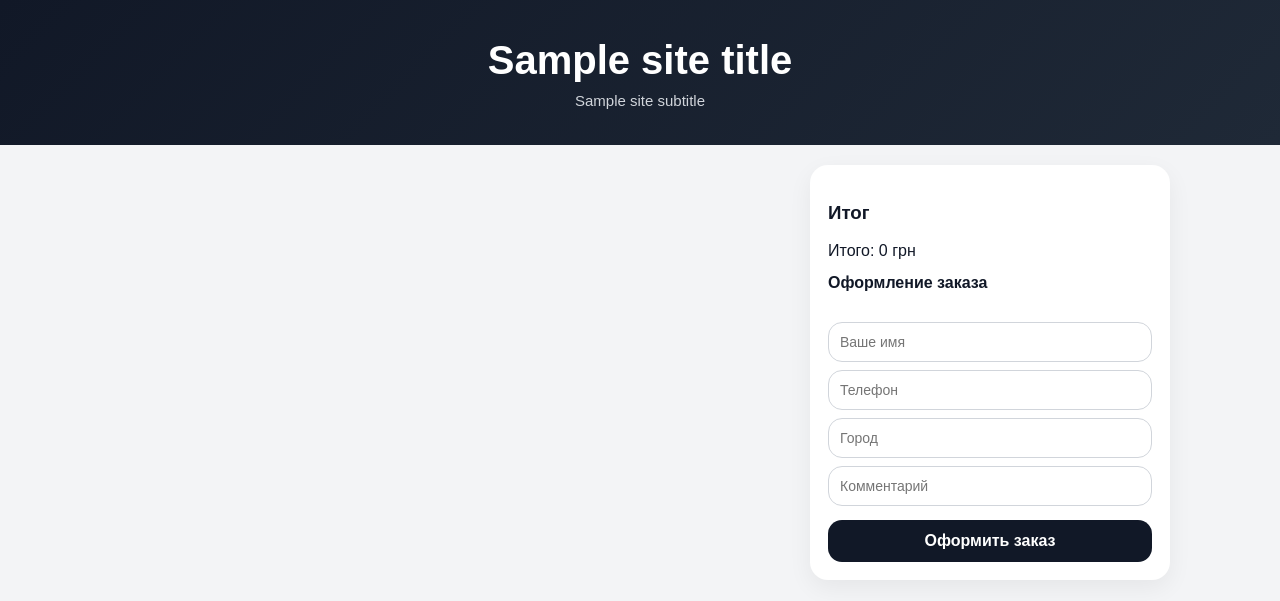
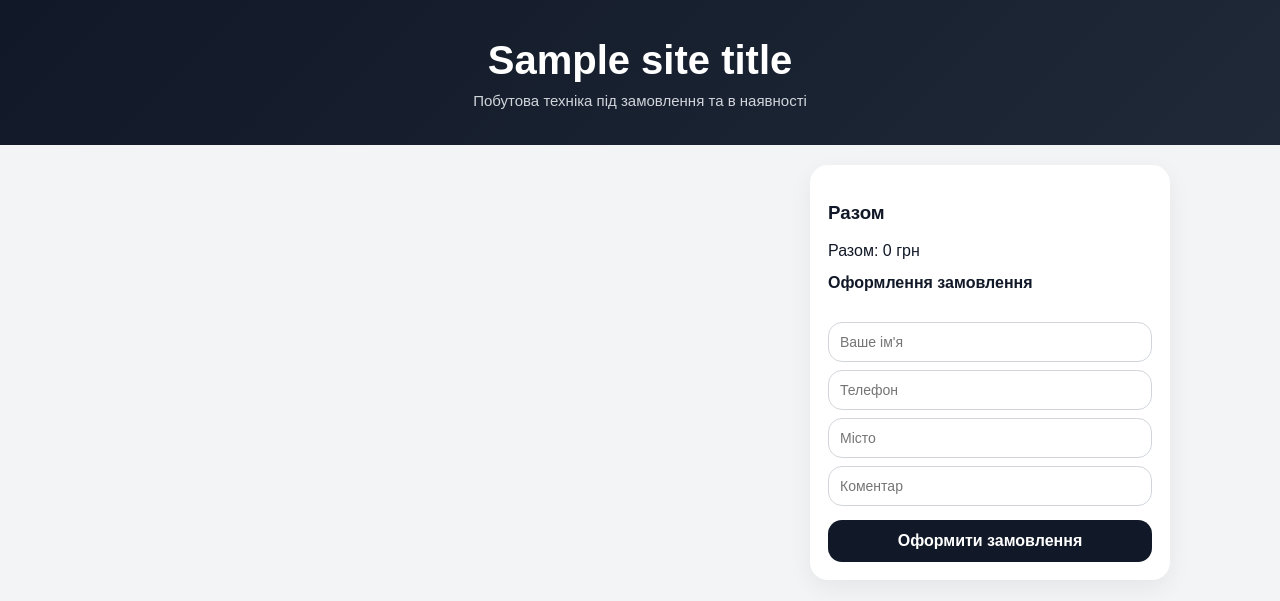
Before and after one commit to prostoArtemG/tech_bot, a FastAPI app: template templates/cart.html in a window 1280 px wide. Shown: the top 601 px of the page. Run offline with FastAPI, Linux system fonts and the light colour scheme; the template is opened without the code that fills it: most values are stand-ins (such as "Sample title", 1, 10 or a date in 2020); parts of the project's set-up code (start-up, migrations or seed data) failed here and were passed over.

Commit message:
фикс ру юа

```diff
--- a/static/lang.js
+++ b/static/lang.js
@@ -4,7 +4,7 @@ function setLang(lang) {
 }
 
 function applyLang() {
-  var lang = localStorage.getItem('site_lang') || 'ru';
+  var lang = localStorage.getItem('site_lang') || 'uk';
 
   // Highlight active button
   document.querySelectorAll('.lang-btn').forEach(function(btn) {
@@ -22,4 +22,9 @@ function applyLang() {
   });
 }
 
-document.addEventListener('DOMContentLoaded', applyLang);
+// Call immediately (DOM is already ready when script is at end of page)
+applyLang();
+// Also listen in case script is moved to <head>
+if (document.readyState === 'loading') {
+  document.addEventListener('DOMContentLoaded', applyLang);
+}
--- a/templates/cart.html
+++ b/templates/cart.html
@@ -12,7 +12,7 @@
     <div class="header-inner">
       <div class="header-title">
         <h1>{{ site_title or '⚡ Technovlada' }}</h1>
-        <p>{{ site_subtitle or 'Бытовая техника под заказ и в наличии' }}</p>
+        <p data-ru="Бытовая техника под заказ и в наличии" data-uk="Побутова техніка під замовлення та в наявності">{{ site_subtitle or 'Бытовая техника под заказ и в наличии' }}</p>
         {% if header_show_contacts and site_contacts.phone %}
         <a href="tel:{{ site_contacts.phone }}" class="header-phone">📞 {{ site_contacts.phone }}</a>
         {% endif %}
--- a/templates/index.html
+++ b/templates/index.html
@@ -11,7 +11,7 @@
             <div class="header-inner">
                 <div class="header-title">
                     <h1>{{ site_title or '⚡ Technovlada' }}</h1>
-                    <p>{{ site_subtitle or 'Бытовая техника под заказ и в наличии' }}</p>
+                    <p data-ru="Бытовая техника под заказ и в наличии" data-uk="Побутова техніка під замовлення та в наявності">{{ site_subtitle or 'Бытовая техника под заказ и в наличии' }}</p>
                     {% if header_show_contacts and site_contacts.phone %}
                     <a href="tel:{{ site_contacts.phone }}" class="header-phone">📞 {{ site_contacts.phone }}</a>
                     {% endif %}
--- a/templates/product.html
+++ b/templates/product.html
@@ -12,7 +12,7 @@
     <div class="header-inner">
         <div class="header-title">
             <h1>{{ site_title or '⚡ Technovlada' }}</h1>
-            <p>{{ site_subtitle or 'Бытовая техника под заказ и в наличии' }}</p>
+            <p data-ru="Бытовая техника под заказ и в наличии" data-uk="Побутова техніка під замовлення та в наявності">{{ site_subtitle or 'Бытовая техника под заказ и в наличии' }}</p>
             {% if header_show_contacts and site_contacts.phone %}
             <a href="tel:{{ site_contacts.phone }}" class="header-phone">📞 {{ site_contacts.phone }}</a>
             {% endif %}
```
